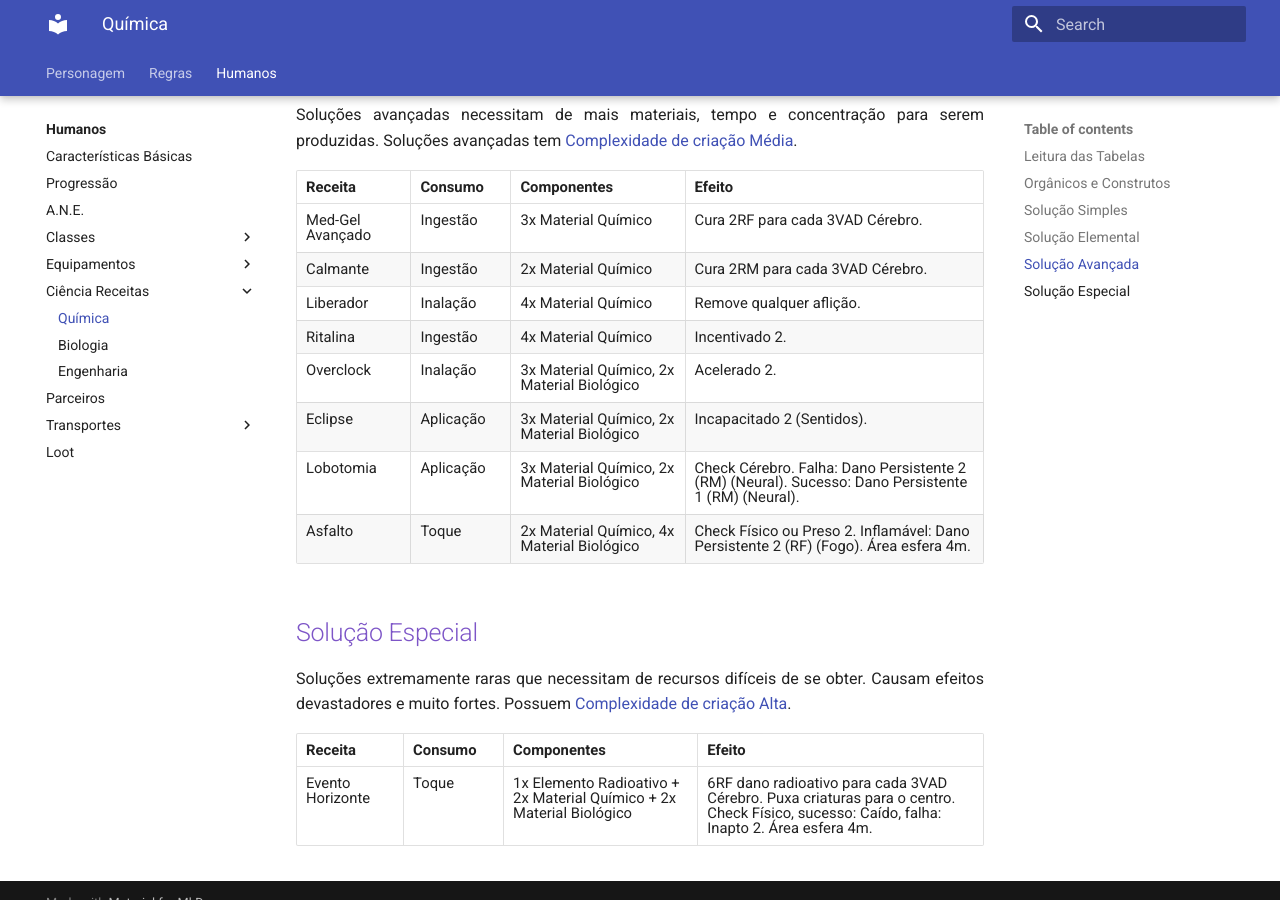
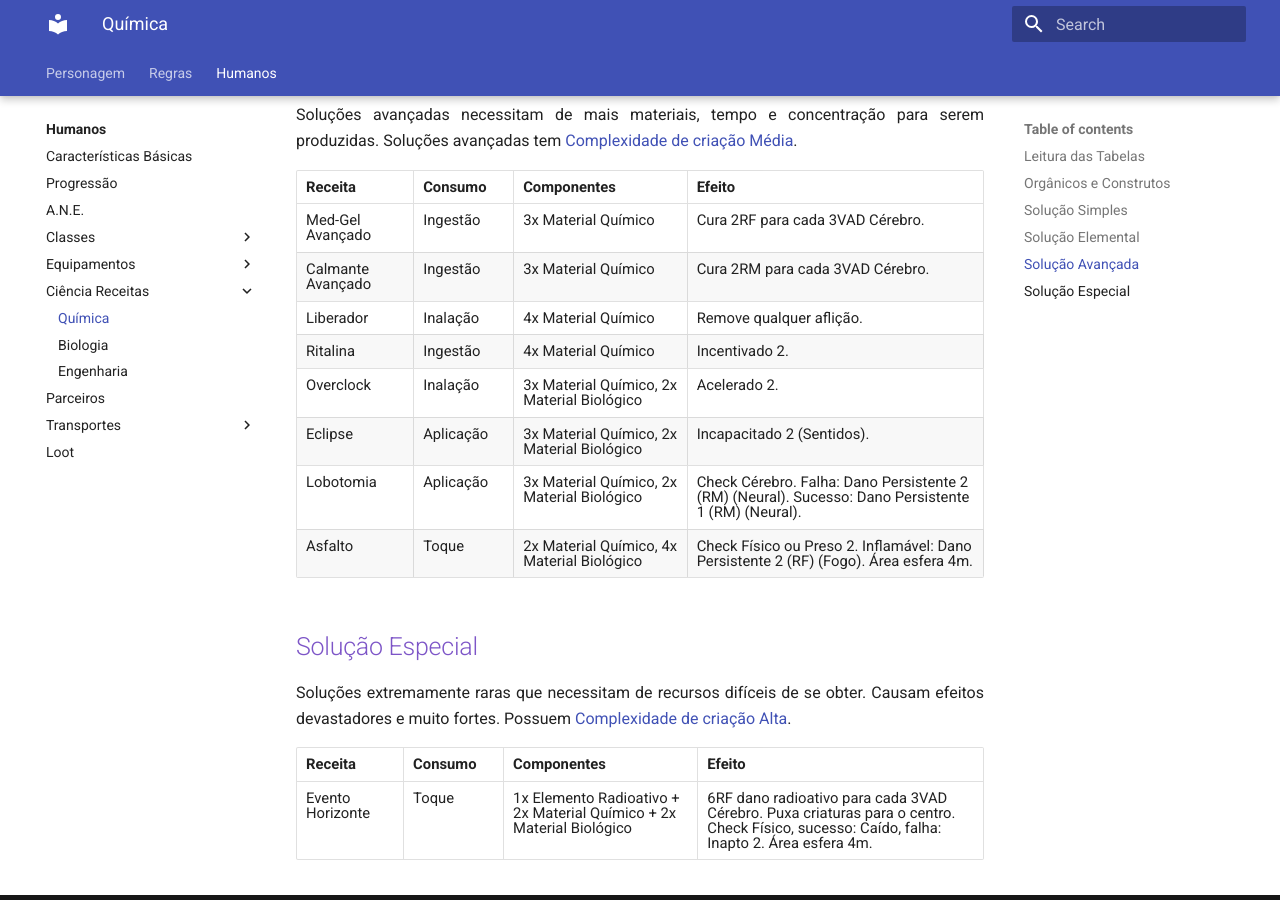
Before and after one commit to henriqueschorr/henriqueschorr.github.io, an MkDocs documentation site: the page built from docs/species/human/scienceRecipes/chemistry.md, in a window 1280 px wide and 900 px high, scrolled down 2015 px. Built offline with MkDocs 1.6.1 and Material for MkDocs 9.7.7, drawn with Linux system fonts in a browser that asks for light colours.

Commit message:
changed recipe

```diff
--- a/docs/species/human/scienceRecipes/chemistry.md
+++ b/docs/species/human/scienceRecipes/chemistry.md
@@ -43,28 +43,28 @@ Soluções simples, como o próprio nome já diz, são soluções simples de ser
 
 Soluções elementais liberam elementos na área, causando dano no tipo do elemento ou criando terrenos. Possuem [Complexidade de criação Média](../../../rules/science/actions.md#construir-ou-criar).
 
-| Receita    | Consumo | Receita             | Efeito                                                                                        |
-| ---------- | ------- | ------------------- | --------------------------------------------------------------------------------------------- |
-| Fogo       | Toque   | 3x Material Químico | 2RF dano fogo para cada 3VAD Cérebro. Área esfera 4m.                                         |
-| Gelo       | Toque   | 3x Material Químico | 2RF dano gelo para cada 3VAD Cérebro. Área esfera 4m.                                         |
-| Escorregão | Toque   | 3x Material Químico | Check Agilidade ou Caído. Área esfera 4m.                                                     |
-| Ácido      | Toque   | 3x Material Químico | 2RF dano corrosivo para cada 3VAD Cérebro. Área esfera 4m.                                    |
+| Receita    | Consumo | Receita             | Efeito                                                                                     |
+| ---------- | ------- | ------------------- | ------------------------------------------------------------------------------------------ |
+| Fogo       | Toque   | 3x Material Químico | 2RF dano fogo para cada 3VAD Cérebro. Área esfera 4m.                                      |
+| Gelo       | Toque   | 3x Material Químico | 2RF dano gelo para cada 3VAD Cérebro. Área esfera 4m.                                      |
+| Escorregão | Toque   | 3x Material Químico | Check Agilidade ou Caído. Área esfera 4m.                                                  |
+| Ácido      | Toque   | 3x Material Químico | 2RF dano corrosivo para cada 3VAD Cérebro. Área esfera 4m.                                 |
 | Parede     | Toque   | 3x Material Químico | Cria uma estrutura como se fosse uma parede de 2mx2m e 30cm de expessura. Possui 10 AP:RF. |
 
 ## Solução Avançada
 
 Soluções avançadas necessitam de mais materiais, tempo e concentração para serem produzidas. Soluções avançadas tem [Complexidade de criação Média](../../../rules/science/actions.md#construir-ou-criar).
 
-| Receita          | Consumo   | Componentes                                | Efeito                                                                                             |
-| ---------------- | --------- | ------------------------------------------ | -------------------------------------------------------------------------------------------------- |
-| Med-Gel Avançado | Ingestão  | 3x Material Químico                        | Cura 2RF para cada 3VAD Cérebro.                                                                   |
-| Calmante         | Ingestão  | 2x Material Químico                        | Cura 2RM para cada 3VAD Cérebro.                                                                   |
-| Liberador        | Inalação  | 4x Material Químico                        | Remove qualquer aflição.                                                                           |
-| Ritalina         | Ingestão  | 4x Material Químico                        | Incentivado 2.                                                                                     |
-| Overclock        | Inalação  | 3x Material Químico, 2x Material Biológico | Acelerado 2.                                                                                       |
-| Eclipse          | Aplicação | 3x Material Químico, 2x Material Biológico | Incapacitado 2 (Sentidos).                                                                         |
-| Lobotomia        | Aplicação | 3x Material Químico, 2x Material Biológico | Check Cérebro. Falha: Dano Persistente 2 (RM) (Neural). Sucesso: Dano Persistente 1 (RM) (Neural). |
-| Asfalto          | Toque     | 2x Material Químico, 4x Material Biológico | Check Físico ou Preso 2. Inflamável: Dano Persistente 2 (RF) (Fogo). Área esfera 4m.               |
+| Receita           | Consumo   | Componentes                                | Efeito                                                                                             |
+| ----------------- | --------- | ------------------------------------------ | -------------------------------------------------------------------------------------------------- |
+| Med-Gel Avançado  | Ingestão  | 3x Material Químico                        | Cura 2RF para cada 3VAD Cérebro.                                                                   |
+| Calmante Avançado | Ingestão  | 3x Material Químico                        | Cura 2RM para cada 3VAD Cérebro.                                                                   |
+| Liberador         | Inalação  | 4x Material Químico                        | Remove qualquer aflição.                                                                           |
+| Ritalina          | Ingestão  | 4x Material Químico                        | Incentivado 2.                                                                                     |
+| Overclock         | Inalação  | 3x Material Químico, 2x Material Biológico | Acelerado 2.                                                                                       |
+| Eclipse           | Aplicação | 3x Material Químico, 2x Material Biológico | Incapacitado 2 (Sentidos).                                                                         |
+| Lobotomia         | Aplicação | 3x Material Químico, 2x Material Biológico | Check Cérebro. Falha: Dano Persistente 2 (RM) (Neural). Sucesso: Dano Persistente 1 (RM) (Neural). |
+| Asfalto           | Toque     | 2x Material Químico, 4x Material Biológico | Check Físico ou Preso 2. Inflamável: Dano Persistente 2 (RF) (Fogo). Área esfera 4m.               |
 
 ## Solução Especial
 
```
Also changed, not shown: docs/species/human/scienceRecipes/engineering.md (+1 -1 lines).
